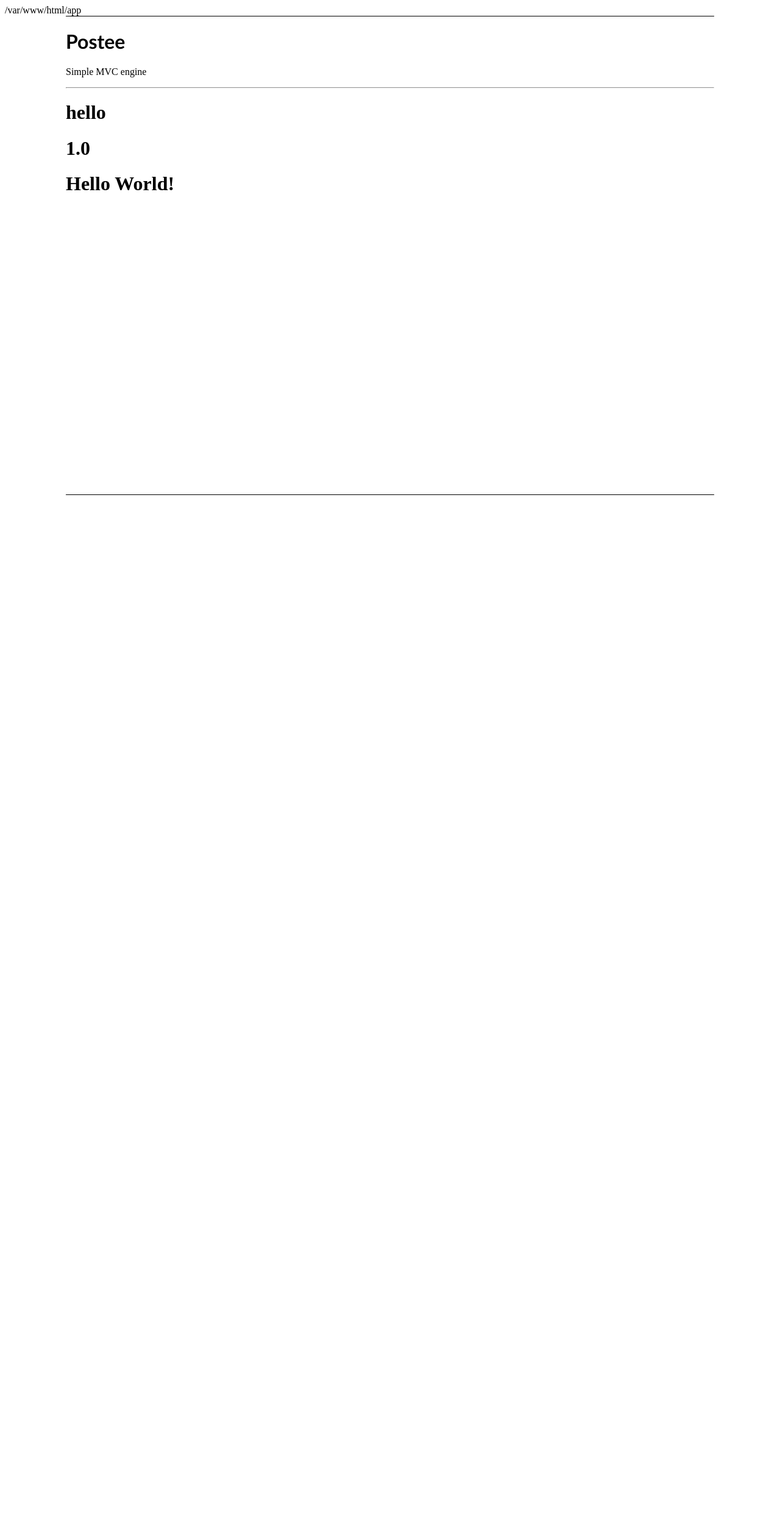
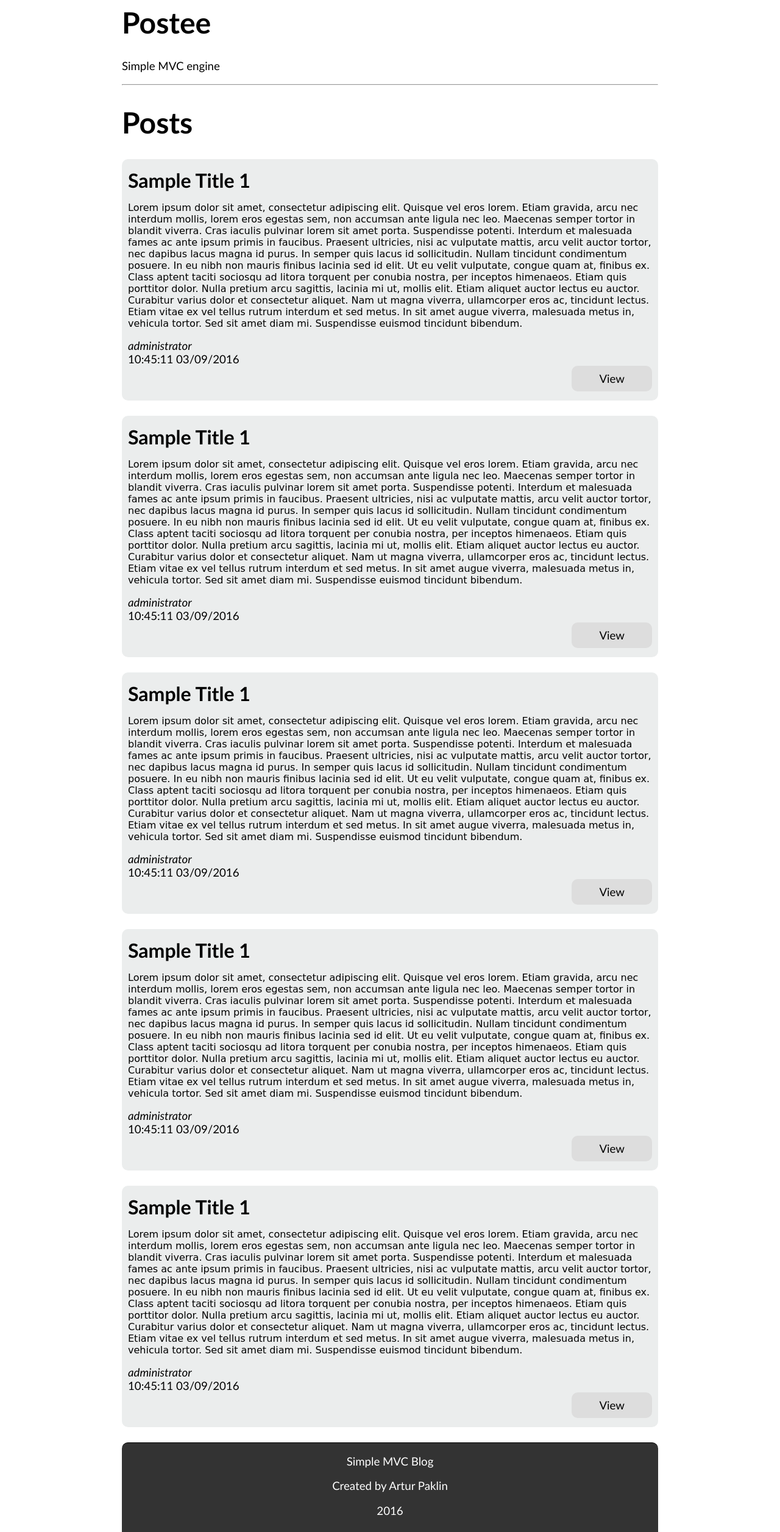
Before and after one commit to aqope/postee, a PHP site: page / in a window 1280 px wide. Shown: the whole page at 61% size. Before the commit the page ends 812 px from the top, so only its background shows below. Run offline with PHP 8.4, Linux system fonts and the light colour scheme.

Commit message:
styled posts, added less to css compilation, added sample posts

```diff
--- a/app/core/etc/layout.xml
+++ b/app/core/etc/layout.xml
@@ -4,9 +4,10 @@
 		<block name='abstract'/>
 		<block name='header_includes'/>
 		<block name='header'/>
-
+		<block name="footer"/>
 	</default>
 	<core_index_index>
-		<block name='version'/>
+		<block name='posts'/>
+
 	</core_index_index>
 </layout>
--- a/css/main.css
+++ b/css/main.css
@@ -1,12 +1 @@
-.header .logo h1 {
-	font-family: Calibri;
-	font-weight: bold;
-}
-
-.wrapper {
-	border-top: 1px solid black;
-	border-bottom: 1px solid black;
-	height: 100%;
-    margin-left: 100px;
-    margin-right: 100px;
-}
+span,p{font-family:Calibri;font-size:14pt}h1{font-family:Calibri;font-size:36pt}body .header .logo h1{font-family:Calibri;font-weight:bold}body .wrapper{max-width:880px;height:100%;margin-left:auto;margin-right:auto}body .wrapper .posts-body .post{background-color:#ebeded;display:block;border-radius:10px;padding:15px 10px;margin-bottom:25px}body .wrapper .posts-body .post .title span{display:block;font-family:Calibri;font-size:24pt;font-weight:bold}body .wrapper .posts-body .post .content p{display:block;font-family:Cursive;font-weight:0;font-size:12pt}body .wrapper .posts-body .post .content-data span.author{display:block;font-style:italic}body .wrapper .posts-body .post .actions{text-align:right}body .wrapper .posts-body .post .actions a .view-button{position:relative;padding:10px 45px;display:inline-block;background:#ddd;border-radius:10px;right:0}body .wrapper .posts-body .post .actions a .view-button span{color:black}body .wrapper .footer{border-top:1px solid black;background-color:#333;border-radius:10px 10px 0 0}body .wrapper .footer .container{margin-left:auto;margin-right:auto;width:350px;padding-bottom:5px}body .wrapper .footer .container .text-container{text-align:center;font-family:Calibri;color:white}
--- /dev/null
+++ b/less/main.less
@@ -0,0 +1,96 @@
+span, p {
+  font-family: Calibri;
+  font-size: 14pt
+}
+
+h1 {
+  font-family: Calibri;
+  font-size: 36pt;
+}
+
+
+
+body {
+  .header {
+    .logo h1 {
+      font-family: Calibri;
+      font-weight: bold;
+    }
+  }
+
+  .wrapper {
+    max-width: 880px;
+    height: 100%;
+    margin-left: auto;
+    margin-right: auto;
+
+    .posts-body {
+      .post {
+        background-color: rgb(235, 237, 237);
+        display: block;
+        border-radius: 10px;
+        padding: 15px 10px;
+        margin-bottom: 25px;
+
+        .title span {
+          display: block;
+          font-family: Calibri;
+          font-size: 24pt;
+          font-weight: bold;
+        }
+
+        .content p {
+          display: block;
+          font-family: Cursive;
+          font-weight: 0;
+          font-size: 12pt
+        }
+
+        .content-data {
+          span.author {
+            display: block;
+            font-style: italic;
+          }
+        }
+
+        .actions {
+          text-align: right;
+          a {
+
+            .view-button {
+              position: relative;
+              padding: 10px 45px;
+              display: inline-block;
+              background: #ddd;
+              border-radius: 10px;
+              right: 0px;
+
+              span {
+                color: black;
+              }
+            }
+          }
+        }
+      }
+    }
+
+    .footer {
+      border-top: 1px solid black;
+      background-color: #333;
+      border-radius: 10px 10px 0px 0px;
+
+      .container {
+        margin-left: auto;
+        margin-right: auto;
+        width: 350px;
+        padding-bottom: 5px;
+
+        .text-container {
+          text-align: center;
+          font-family: Calibri;
+          color: white;
+        }
+      }
+    }
+  }
+}
--- /dev/null
+++ b/template/default/page/footer.phtml
@@ -0,0 +1,11 @@
+<div class="container">
+    <div class="text-container">
+        <p>Simple MVC Blog</p>
+        <p>Created by Artur Paklin</p>
+        <p>
+            <?php $dateTime = new DateTime();
+            echo $dateTime->format('Y');
+            ?>
+        </p>
+    </div>
+</div>
--- a/template/default/page/header/includes.phtml
+++ b/template/default/page/header/includes.phtml
@@ -1,3 +1,2 @@
 <link rel="stylesheet" type="text/css" href="css/main.css">
 <script src="js/app.js"></script>
-<?php echo $this->getBaseUrl(); ?>
--- a/template/default/page/page.phtml
+++ b/template/default/page/page.phtml
@@ -9,13 +9,13 @@
                 <?php echo $this->renderBlock('header');?>
             </div>
             <div class="body">
-                <?php echo $this->renderBlock('version'); ?>
+                <?php echo $this->renderBlock('banner'); ?>
+
+                <?php echo $this->renderBlock('posts'); ?>
             </div>
             <div class="footer">
-
+                <?php echo $this->renderBlock('footer'); ?>
             </div>
-			<h1>Hello World!</h1>
-			<h2></h2>
 		</div>
 	</body>
 </html>
--- /dev/null
+++ b/template/default/page/posts.phtml
@@ -0,0 +1,69 @@
+<h1>Posts</h1>
+<!-- This code part Must be deleted, only for sample data -->
+<?php $posts = array(
+    array(
+        'title' => 'Sample Title 1',
+        'content' => '
+            Lorem ipsum dolor sit amet, consectetur adipiscing elit. Quisque vel eros lorem. Etiam gravida, arcu nec interdum mollis, lorem eros egestas sem, non accumsan ante ligula nec leo. Maecenas semper tortor in blandit viverra. Cras iaculis pulvinar lorem sit amet porta. Suspendisse potenti. Interdum et malesuada fames ac ante ipsum primis in faucibus. Praesent ultricies, nisi ac vulputate mattis, arcu velit auctor tortor, nec dapibus lacus magna id purus. In semper quis lacus id sollicitudin. Nullam tincidunt condimentum posuere. In eu nibh non mauris finibus lacinia sed id elit. Ut eu velit vulputate, congue quam at, finibus ex. Class aptent taciti sociosqu ad litora torquent per conubia nostra, per inceptos himenaeos. Etiam quis porttitor dolor. Nulla pretium arcu sagittis, lacinia mi ut, mollis elit. Etiam aliquet auctor lectus eu auctor. Curabitur varius dolor et consectetur aliquet. Nam ut magna viverra, ullamcorper eros ac, tincidunt lectus. Etiam vitae ex vel tellus rutrum interdum et sed metus. In sit amet augue viverra, malesuada metus in, vehicula tortor. Sed sit amet diam mi. Suspendisse euismod tincidunt bibendum.
+        ',
+        'author' => 'administrator',
+        'date' => (date('H:i:s d/m/Y'))
+    ),
+    array(
+        'title' => 'Sample Title 1',
+        'content' => '
+            Lorem ipsum dolor sit amet, consectetur adipiscing elit. Quisque vel eros lorem. Etiam gravida, arcu nec interdum mollis, lorem eros egestas sem, non accumsan ante ligula nec leo. Maecenas semper tortor in blandit viverra. Cras iaculis pulvinar lorem sit amet porta. Suspendisse potenti. Interdum et malesuada fames ac ante ipsum primis in faucibus. Praesent ultricies, nisi ac vulputate mattis, arcu velit auctor tortor, nec dapibus lacus magna id purus. In semper quis lacus id sollicitudin. Nullam tincidunt condimentum posuere. In eu nibh non mauris finibus lacinia sed id elit. Ut eu velit vulputate, congue quam at, finibus ex. Class aptent taciti sociosqu ad litora torquent per conubia nostra, per inceptos himenaeos. Etiam quis porttitor dolor. Nulla pretium arcu sagittis, lacinia mi ut, mollis elit. Etiam aliquet auctor lectus eu auctor. Curabitur varius dolor et consectetur aliquet. Nam ut magna viverra, ullamcorper eros ac, tincidunt lectus. Etiam vitae ex vel tellus rutrum interdum et sed metus. In sit amet augue viverra, malesuada metus in, vehicula tortor. Sed sit amet diam mi. Suspendisse euismod tincidunt bibendum.
+        ',
+        'author' => 'administrator',
+        'date' => (date('H:i:s d/m/Y'))
+    ),
+    array(
+        'title' => 'Sample Title 1',
+        'content' => '
+            Lorem ipsum dolor sit amet, consectetur adipiscing elit. Quisque vel eros lorem. Etiam gravida, arcu nec interdum mollis, lorem eros egestas sem, non accumsan ante ligula nec leo. Maecenas semper tortor in blandit viverra. Cras iaculis pulvinar lorem sit amet porta. Suspendisse potenti. Interdum et malesuada fames ac ante ipsum primis in faucibus. Praesent ultricies, nisi ac vulputate mattis, arcu velit auctor tortor, nec dapibus lacus magna id purus. In semper quis lacus id sollicitudin. Nullam tincidunt condimentum posuere. In eu nibh non mauris finibus lacinia sed id elit. Ut eu velit vulputate, congue quam at, finibus ex. Class aptent taciti sociosqu ad litora torquent per conubia nostra, per inceptos himenaeos. Etiam quis porttitor dolor. Nulla pretium arcu sagittis, lacinia mi ut, mollis elit. Etiam aliquet auctor lectus eu auctor. Curabitur varius dolor et consectetur aliquet. Nam ut magna viverra, ullamcorper eros ac, tincidunt lectus. Etiam vitae ex vel tellus rutrum interdum et sed metus. In sit amet augue viverra, malesuada metus in, vehicula tortor. Sed sit amet diam mi. Suspendisse euismod tincidunt bibendum.
+        ',
+        'author' => 'administrator',
+        'date' => (date('H:i:s d/m/Y'))
+    ),
+    array(
+        'title' => 'Sample Title 1',
+        'content' => '
+            Lorem ipsum dolor sit amet, consectetur adipiscing elit. Quisque vel eros lorem. Etiam gravida, arcu nec interdum mollis, lorem eros egestas sem, non accumsan ante ligula nec leo. Maecenas semper tortor in blandit viverra. Cras iaculis pulvinar lorem sit amet porta. Suspendisse potenti. Interdum et malesuada fames ac ante ipsum primis in faucibus. Praesent ultricies, nisi ac vulputate mattis, arcu velit auctor tortor, nec dapibus lacus magna id purus. In semper quis lacus id sollicitudin. Nullam tincidunt condimentum posuere. In eu nibh non mauris finibus lacinia sed id elit. Ut eu velit vulputate, congue quam at, finibus ex. Class aptent taciti sociosqu ad litora torquent per conubia nostra, per inceptos himenaeos. Etiam quis porttitor dolor. Nulla pretium arcu sagittis, lacinia mi ut, mollis elit. Etiam aliquet auctor lectus eu auctor. Curabitur varius dolor et consectetur aliquet. Nam ut magna viverra, ullamcorper eros ac, tincidunt lectus. Etiam vitae ex vel tellus rutrum interdum et sed metus. In sit amet augue viverra, malesuada metus in, vehicula tortor. Sed sit amet diam mi. Suspendisse euismod tincidunt bibendum.
+        ',
+        'author' => 'administrator',
+        'date' => (date('H:i:s d/m/Y'))
+    ),
+    array(
+        'title' => 'Sample Title 1',
+        'content' => '
+            Lorem ipsum dolor sit amet, consectetur adipiscing elit. Quisque vel eros lorem. Etiam gravida, arcu nec interdum mollis, lorem eros egestas sem, non accumsan ante ligula nec leo. Maecenas semper tortor in blandit viverra. Cras iaculis pulvinar lorem sit amet porta. Suspendisse potenti. Interdum et malesuada fames ac ante ipsum primis in faucibus. Praesent ultricies, nisi ac vulputate mattis, arcu velit auctor tortor, nec dapibus lacus magna id purus. In semper quis lacus id sollicitudin. Nullam tincidunt condimentum posuere. In eu nibh non mauris finibus lacinia sed id elit. Ut eu velit vulputate, congue quam at, finibus ex. Class aptent taciti sociosqu ad litora torquent per conubia nostra, per inceptos himenaeos. Etiam quis porttitor dolor. Nulla pretium arcu sagittis, lacinia mi ut, mollis elit. Etiam aliquet auctor lectus eu auctor. Curabitur varius dolor et consectetur aliquet. Nam ut magna viverra, ullamcorper eros ac, tincidunt lectus. Etiam vitae ex vel tellus rutrum interdum et sed metus. In sit amet augue viverra, malesuada metus in, vehicula tortor. Sed sit amet diam mi. Suspendisse euismod tincidunt bibendum.
+        ',
+        'author' => 'administrator',
+        'date' => (date('H:i:s d/m/Y'))
+    )
+); ?>
+
+<div class="posts-body">
+    <?php foreach($posts as $post): ?>
+        <div class="post">
+            <div class="title">
+                <span><?php echo $post['title']; ?></span>
+            </div>
+            <div class="content">
+                <p> <?php echo $post['content']; ?></p>
+            </div>
+            <div class="content-data">
+                <span class="author"><?php echo $post['author']; ?></span>
+                <span class="date"><?php echo $post['date']; ?></span>
+            </div>
+            <div class="actions">
+                <a href="<?php echo '#'; ?>">
+                    <div class="view-button">
+                        <span>View</span>
+                    </div>
+                </a>
+            </div>
+        </div>
+    <?php endforeach; ?>
+
+</div>
```
